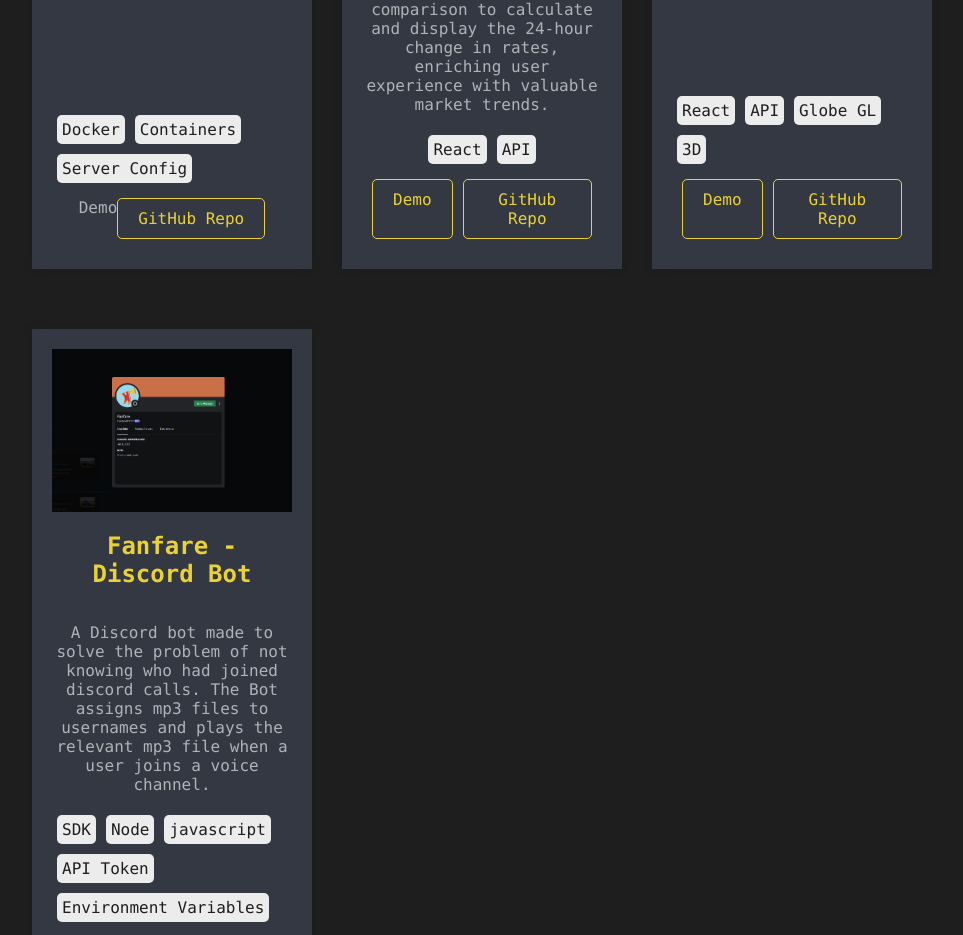
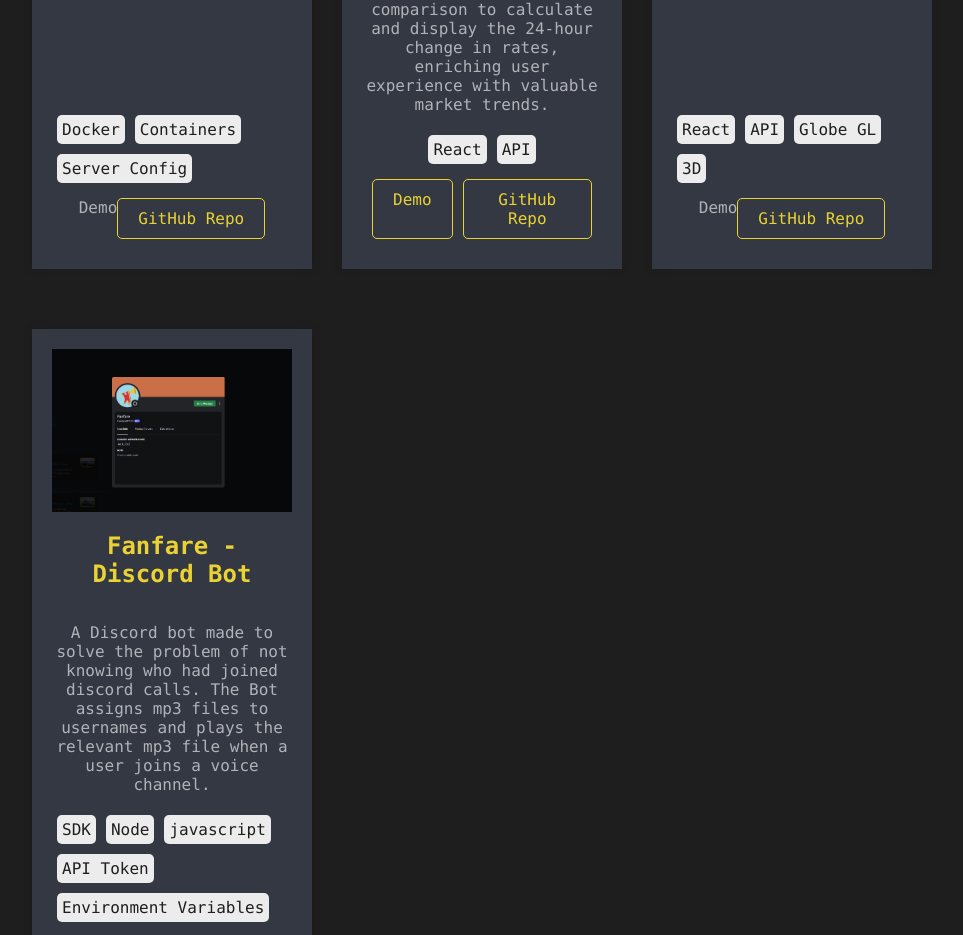
Before and after one commit to GeorgeTownley/my-portfolio, a React (Create React App) app: page / in a window 1280 px wide. Shown: the part 1367-2302 px from the top of the page, without its empty margins (258-1221 px from the left). Built offline with nearby package versions, Linux system fonts and the light colour scheme.

Commit message:
remove placeholder demo link

```diff
--- a/src/components/ProjectData.js
+++ b/src/components/ProjectData.js
@@ -28,7 +28,7 @@
     description:
       "Currently under construction. An app that uses the opensky API to fetch current flight data then display the route and location of the aircraft on the globe (rendered using globe.gl)",
     tags: ["React", "API", "Globe GL", "3D"],
-    demoLink: "https://demo-link.com",
+    demoLink: "",
     repoLink: "https://github.com/GeorgeTownley/flight-globe-app",
   },
 
```
